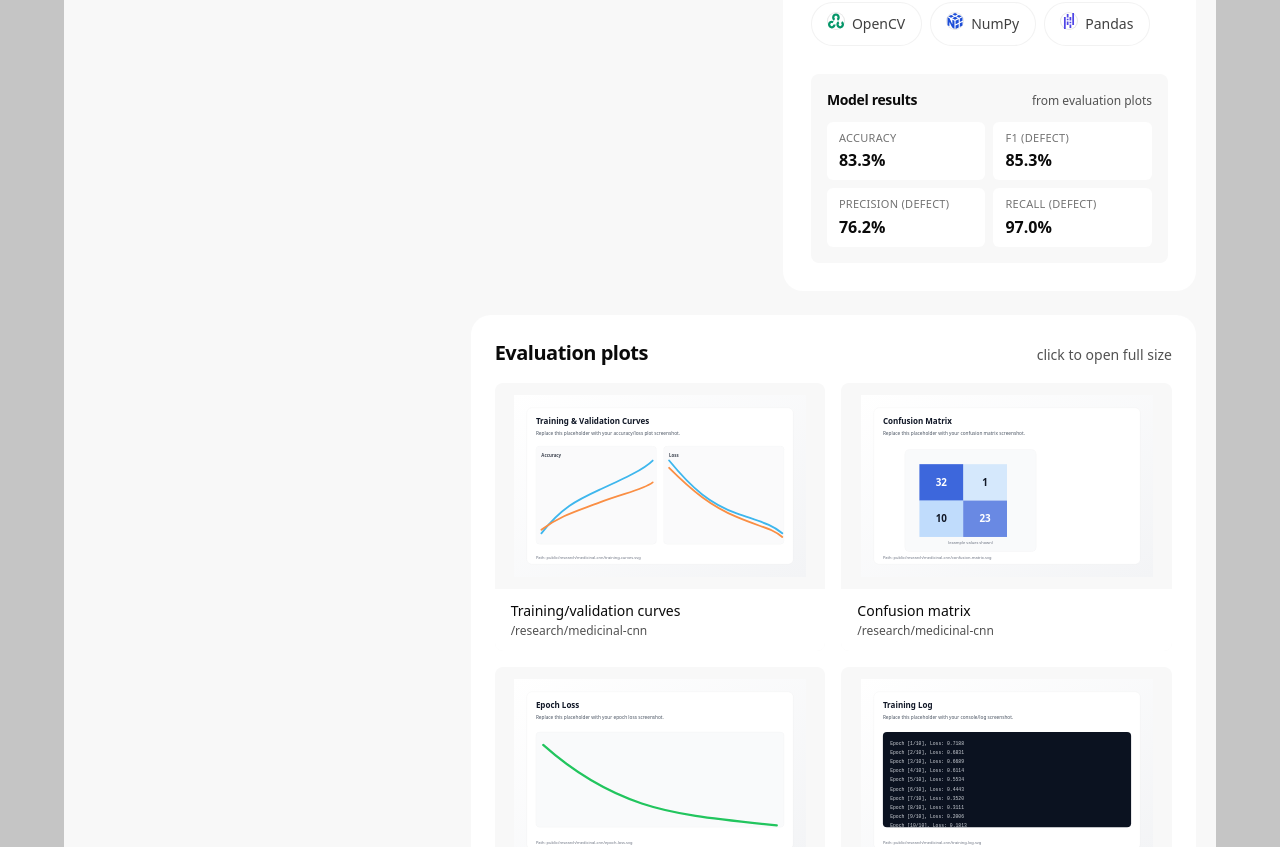
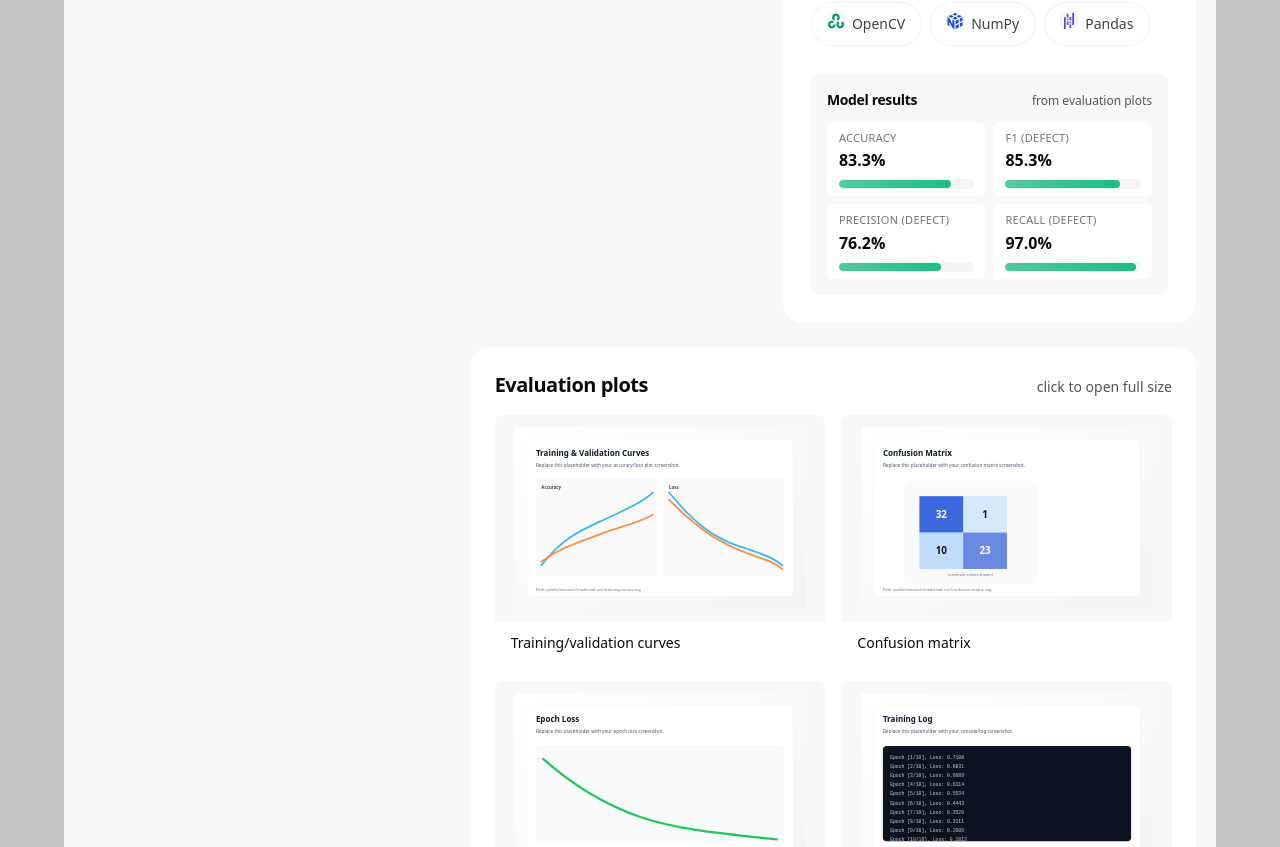
Before and after one commit to naveenlanka2000/portfo, a Next.js app: page /portfo/ in a window 1280 px wide. Shown: the part 3180-4027 px from the top of the page. Built offline with nearby package versions, Linux system fonts and the light colour scheme.

Commit message:
navigation bar changed

```diff
--- a/src/components/sections/Research.tsx
+++ b/src/components/sections/Research.tsx
@@ -2,6 +2,7 @@
 
 import { motion, useReducedMotion } from 'framer-motion';
 import Image from 'next/image';
+import { useMemo } from 'react';
 
 import { useSectionScrollProgress } from '@/hooks/useSectionScrollProgress';
 import { cx, withBasePath } from '@/lib/utils';
@@ -75,6 +76,20 @@ export type ResearchSectionProps = {
 export function ResearchSection({ className }: ResearchSectionProps) {
   const reduced = useReducedMotion();
   const { ref, progress } = useSectionScrollProgress({ rootMargin: '0px 0px -25% 0px', throttle: 'rAF' });
+
+  const metricCards = useMemo(
+    () =>
+      [
+        { label: 'Accuracy', value: RESEARCH_METRICS.accuracy },
+        { label: 'F1 (defect)', value: RESEARCH_METRICS.f1Defect },
+        { label: 'Precision (defect)', value: RESEARCH_METRICS.precisionDefect },
+        { label: 'Recall (defect)', value: RESEARCH_METRICS.recallDefect },
+      ].map((m) => ({
+        ...m,
+        pct: Math.max(0, Math.min(100, m.value * 100)),
+      })),
+    []
+  );
 
   return (
     <section
@@ -198,30 +213,34 @@ export function ResearchSection({ className }: ResearchSectionProps) {
                     </div>
 
                     <div className="mt-3 grid gap-2 sm:grid-cols-2">
-                      <div className="rounded-md bg-white px-3 py-2">
-                        <div className="text-[11px] uppercase tracking-wide text-neutral-500">Accuracy</div>
-                        <div className="mt-0.5 text-base font-semibold text-neutral-900">
-                          {(RESEARCH_METRICS.accuracy * 100).toFixed(1)}%
+                      {metricCards.map((m) => (
+                        <div key={m.label} className="rounded-md bg-white px-3 py-2">
+                          <div className="text-[11px] uppercase tracking-wide text-neutral-500">{m.label}</div>
+                          <div className="mt-0.5 text-base font-semibold tabular-nums text-neutral-900">{m.pct.toFixed(1)}%</div>
+
+                          <div
+                            role="meter"
+                            aria-label={`${m.label}: ${m.pct.toFixed(1)}%`}
+                            aria-valuemin={0}
+                            aria-valuemax={100}
+                            aria-valuenow={Number(m.pct.toFixed(1))}
+                            className="mt-2 h-2 w-full overflow-hidden rounded-full bg-neutral-100 ring-1 ring-black/5"
+                          >
+                            <motion.div
+                              className="h-full rounded-full bg-[linear-gradient(90deg,rgba(16,185,129,0.72),rgba(16,185,129,0.95))]"
+                              initial={reduced ? false : { width: 0 }}
+                              whileInView={reduced ? undefined : { width: `${m.pct}%` }}
+                              viewport={reduced ? undefined : { once: true, amount: 0.7 }}
+                              transition={
+                                reduced
+                                  ? { duration: 0 }
+                                  : { duration: 0.9, ease: [0.16, 1, 0.3, 1] }
+                              }
+                              style={reduced ? { width: `${m.pct}%` } : undefined}
+                            />
+                          </div>
                         </div>
-                      </div>
-                      <div className="rounded-md bg-white px-3 py-2">
-                        <div className="text-[11px] uppercase tracking-wide text-neutral-500">F1 (defect)</div>
-                        <div className="mt-0.5 text-base font-semibold text-neutral-900">
-                          {(RESEARCH_METRICS.f1Defect * 100).toFixed(1)}%
-                        </div>
-                      </div>
-                      <div className="rounded-md bg-white px-3 py-2">
-                        <div className="text-[11px] uppercase tracking-wide text-neutral-500">Precision (defect)</div>
-                        <div className="mt-0.5 text-base font-semibold text-neutral-900">
-                          {(RESEARCH_METRICS.precisionDefect * 100).toFixed(1)}%
-                        </div>
-                      </div>
-                      <div className="rounded-md bg-white px-3 py-2">
-                        <div className="text-[11px] uppercase tracking-wide text-neutral-500">Recall (defect)</div>
-                        <div className="mt-0.5 text-base font-semibold text-neutral-900">
-                          {(RESEARCH_METRICS.recallDefect * 100).toFixed(1)}%
-                        </div>
-                      </div>
+                      ))}
                     </div>
                   </div>
                 </motion.article>
@@ -269,7 +288,6 @@ export function ResearchSection({ className }: ResearchSectionProps) {
                       </div>
                       <div className="bg-white px-4 py-3">
                         <div className="text-sm font-medium text-neutral-900">{fig.caption}</div>
-                        <div className="mt-0.5 text-xs text-neutral-600">/research/medicinal-cnn</div>
                       </div>
                     </a>
                   );
--- a/src/components/site-header.tsx
+++ b/src/components/site-header.tsx
@@ -4,7 +4,7 @@
 import Link from 'next/link';
 import { usePathname, useRouter } from 'next/navigation';
 import { motion, useReducedMotion } from 'framer-motion';
-import { useEffect, useMemo, useState } from 'react';
+import { useEffect, useMemo, useRef, useState } from 'react';
 import { FaBriefcase, FaCode, FaEnvelope, FaLayerGroup, FaMicroscope, FaUser } from 'react-icons/fa';
 
 import { withBasePath } from '@/lib/utils';
@@ -40,6 +40,10 @@ export function SiteHeader() {
 
   const [hash, setHash] = useState<string>('');
   const [hovered, setHovered] = useState<NavHref | null>(null);
+  const dockRef = useRef<HTMLDivElement | null>(null);
+  const [mobileTooltip, setMobileTooltip] = useState<{ x: number; label: string } | null>(null);
+  const pointerRafRef = useRef<number | null>(null);
+  const clearHoverTimeoutRef = useRef<number | null>(null);
 
   useEffect(() => {
     const read = () => setHash(window.location.hash || '');
@@ -71,6 +75,65 @@ export function SiteHeader() {
       else anyMql.removeListener?.(apply);
     };
   }, []);
+
+  useEffect(() => {
+    if (desktop) {
+      setMobileTooltip(null);
+      return;
+    }
+
+    if (!hovered) {
+      setMobileTooltip(null);
+      return;
+    }
+
+    const dock = dockRef.current;
+    if (!dock) return;
+
+    const anchor = dock.querySelector<HTMLAnchorElement>(`a[data-nav-href="${CSS.escape(hovered)}"]`);
+    if (!anchor) return;
+
+    const dockRect = dock.getBoundingClientRect();
+    const aRect = anchor.getBoundingClientRect();
+    const rawX = aRect.left - dockRect.left + aRect.width / 2;
+    const x = Math.max(28, Math.min(dockRect.width - 28, rawX));
+    const label = navItems.find((i) => i.href === hovered)?.label ?? '';
+    setMobileTooltip({ x, label });
+  }, [desktop, hovered]);
+
+  useEffect(() => {
+    return () => {
+      if (pointerRafRef.current != null) window.cancelAnimationFrame(pointerRafRef.current);
+      if (clearHoverTimeoutRef.current != null) window.clearTimeout(clearHoverTimeoutRef.current);
+    };
+  }, []);
+
+  const scheduleClearHover = (delayMs = 450) => {
+    if (clearHoverTimeoutRef.current != null) window.clearTimeout(clearHoverTimeoutRef.current);
+    clearHoverTimeoutRef.current = window.setTimeout(() => {
+      setHovered(null);
+    }, delayMs);
+  };
+
+  const onDockPointerMove = (e: React.PointerEvent<HTMLDivElement>) => {
+    if (desktop) return;
+    if (e.pointerType !== 'touch') return;
+
+    if (clearHoverTimeoutRef.current != null) {
+      window.clearTimeout(clearHoverTimeoutRef.current);
+      clearHoverTimeoutRef.current = null;
+    }
+
+    const { clientX, clientY } = e;
+    if (pointerRafRef.current != null) return;
+    pointerRafRef.current = window.requestAnimationFrame(() => {
+      pointerRafRef.current = null;
+      const el = document.elementFromPoint(clientX, clientY) as HTMLElement | null;
+      const anchor = el?.closest?.('a[data-nav-href]') as HTMLAnchorElement | null;
+      const href = (anchor?.dataset?.navHref as NavHref | undefined) ?? undefined;
+      if (href) setHovered(href);
+    });
+  };
 
   const activeHref = useMemo<NavHref | null>(() => {
     // Route pages
@@ -130,7 +193,28 @@ export function SiteHeader() {
           className="flex items-center justify-center"
           onMouseLeave={() => setHovered(null)}
         >
-          <div className="nav-dock relative flex items-center rounded-full p-1 backdrop-blur md:p-1.5">
+          <div
+            ref={dockRef}
+            className="nav-dock relative flex items-center rounded-full p-1 backdrop-blur md:p-1.5"
+            onPointerMove={onDockPointerMove}
+            onPointerUp={() => scheduleClearHover(220)}
+            onPointerCancel={() => scheduleClearHover(180)}
+            onPointerLeave={() => scheduleClearHover(180)}
+          >
+            {!desktop && mobileTooltip ? (
+              <motion.div
+                aria-hidden
+                initial={reduced ? false : { opacity: 0, y: 6 }}
+                animate={reduced ? { opacity: 1, y: 0 } : { opacity: 1, y: 0 }}
+                exit={reduced ? undefined : { opacity: 0, y: 6 }}
+                transition={reduced ? { duration: 0 } : { duration: 0.18, ease: [0.16, 1, 0.3, 1] }}
+                className="pointer-events-none absolute -top-9 z-20 -translate-x-1/2 rounded-full bg-black/80 px-2.5 py-1 text-[11px] font-semibold tracking-tight text-white shadow-soft"
+                style={{ left: mobileTooltip.x }}
+              >
+                {mobileTooltip.label}
+              </motion.div>
+            ) : null}
+
             {navItems.map((item) => {
               const isActive = activeHref === item.href;
               const isHovered = hovered === item.href;
@@ -155,8 +239,15 @@ export function SiteHeader() {
                   <motion.a
                     layout={desktop}
                     href={withBasePath(item.href)}
+                    data-nav-href={item.href}
                     onMouseEnter={() => setHovered(item.href)}
                     onFocus={() => setHovered(item.href)}
+                    onPointerDown={(e) => {
+                      if (!desktop && e.pointerType === 'touch') {
+                        setHovered(item.href);
+                        scheduleClearHover(1200);
+                      }
+                    }}
                     onClick={onNavClick(item.href)}
                     aria-current={isActive ? 'page' : undefined}
                     className={
```
